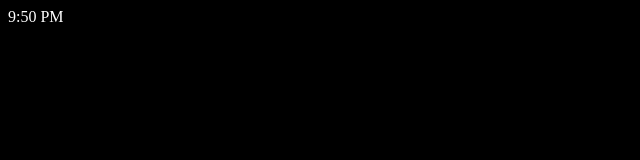
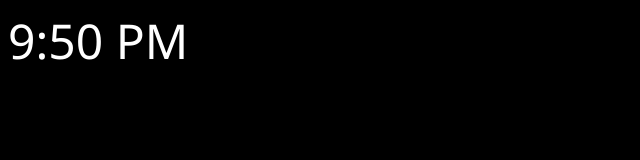
Before and after one commit to braedenwb/mirror, an Electron app: page src/index.html in a window 1280 px wide. Shown: the whole page, without its empty margins (0-640 px from the left). Drawn offline with Linux system fonts and the light colour scheme.

Commit message:
applied some temporary styling

```diff
--- a/src/css/styles.css
+++ b/src/css/styles.css
@@ -1,4 +1,6 @@
 body {
     color: white;
     background-color: hsl(0, 0%, 0%);
+    font-family: 'Segoe UI', Tahoma, Geneva, Verdana, sans-serif;
+    font-size: 3rem;
 }
```
